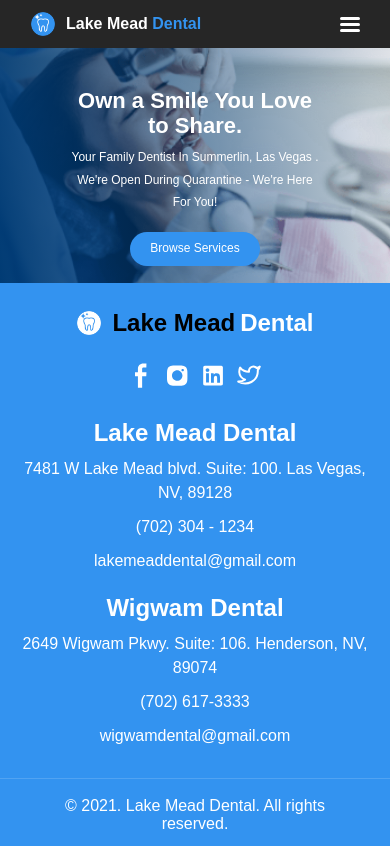
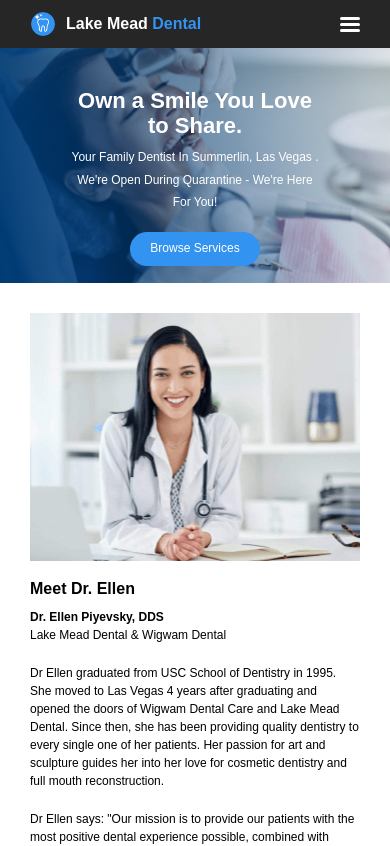
Before and after one commit to idenispankov/lake_mead_dental_next_js, a Next.js app: page / in a window 390 px wide. Shown: the top 846 px of the page. Built offline with nearby package versions, Linux system fonts and the light colour scheme.

Commit message:
meet doctor section mobile ready

```diff
--- /dev/null
+++ b/components/MeetDoctor.js
@@ -0,0 +1,34 @@
+/* eslint-disable react/no-unescaped-entities */
+import styles from '../styles/MeetDoctor.module.css';
+import Button from './Button';
+
+export default function MeetDoctor() {
+  return (
+    <section className={styles.section}>
+      <div className={styles.section__image}></div>
+      <div className={styles.section__text_container}>
+        <h3 className={styles.section__heading}>Meet Dr. Ellen</h3>
+        <p className={styles.section__text}>
+          <span className={styles.section__text_span}>
+            Dr. Ellen Piyevsky, DDS
+          </span>
+          Lake Mead Dental & Wigwam Dental
+        </p>
+        <p className={styles.section__text}>
+          Dr Ellen graduated from USC School of Dentistry in 1995. She moved to
+          Las Vegas 4 years after graduating and opened the doors of Wigwam
+          Dental Care and Lake Mead Dental. Since then, she has been providing
+          quality dentistry to every single one of her patients. Her passion for
+          art and sculpture guides her into her love for cosmetic dentistry and
+          full mouth reconstruction.
+        </p>
+        <p className={styles.section__text}>
+          Dr Ellen says: "Our mission is to provide our patients with the most
+          positive dental experience possible, combined with personalized care
+          in a modern, comfortable environment. Learn More...
+        </p>
+        <Button linkTo='meet-the-doctors' buttonText='Meet Our Doctors' />
+      </div>
+    </section>
+  );
+}
--- a/pages/index.js
+++ b/pages/index.js
@@ -1,5 +1,6 @@
 import Head from 'next/head';
 import Banner from '../components/Banner';
+import MeetDoctor from '../components/MeetDoctor';
 
 export default function Home() {
   return (
@@ -28,8 +29,8 @@ export default function Home() {
         />
         <link rel='covid-19' href='/site.webmanifest' />
       </Head>
-      {/* Components */}
       <Banner />
+      <MeetDoctor />
     </div>
   );
 }
--- /dev/null
+++ b/styles/MeetDoctor.module.css
@@ -0,0 +1,49 @@
+.section {
+  max-width: 1600px;
+  margin: 0 auto;
+  min-height: 500px;
+  padding: 30px;
+}
+
+.section__image {
+  background: url('../public/images/doctor_ellen_mobile.png') no-repeat center
+    center/cover;
+  width: 100%;
+  height: 248px;
+  margin: 0 auto;
+  margin-block-end: 20px;
+}
+
+.section__heading {
+  font-weight: bold;
+  font-size: 16px;
+  line-height: 106.5%;
+  margin-bottom: 10px;
+}
+
+.section__text {
+  font-size: 12px;
+  line-height: 18px;
+  margin-bottom: 20px;
+}
+
+.section__text_span {
+  display: block;
+  font-weight: 700;
+}
+
+.section__text:last-child {
+  margin-bottom: 0;
+}
+
+@media screen and (min-width: 450px) {
+  .section__image {
+    min-height: 388px;
+  }
+}
+
+@media screen and (min-width: 600px) {
+  .section__image {
+    min-height: 488px;
+  }
+}
```
Also changed, not shown: public/images/doctor_ellen_mobile.png (added).
